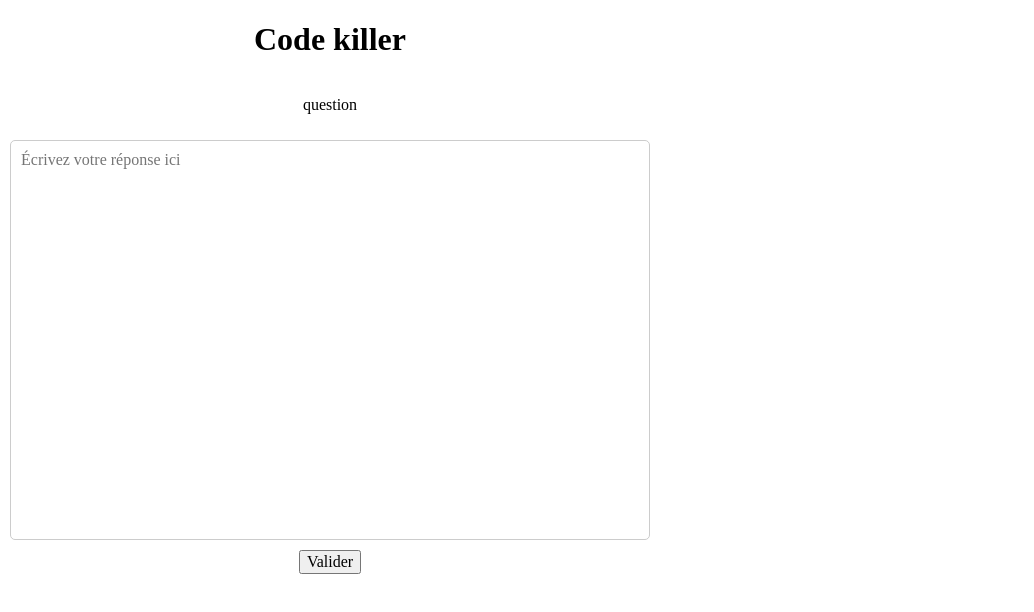
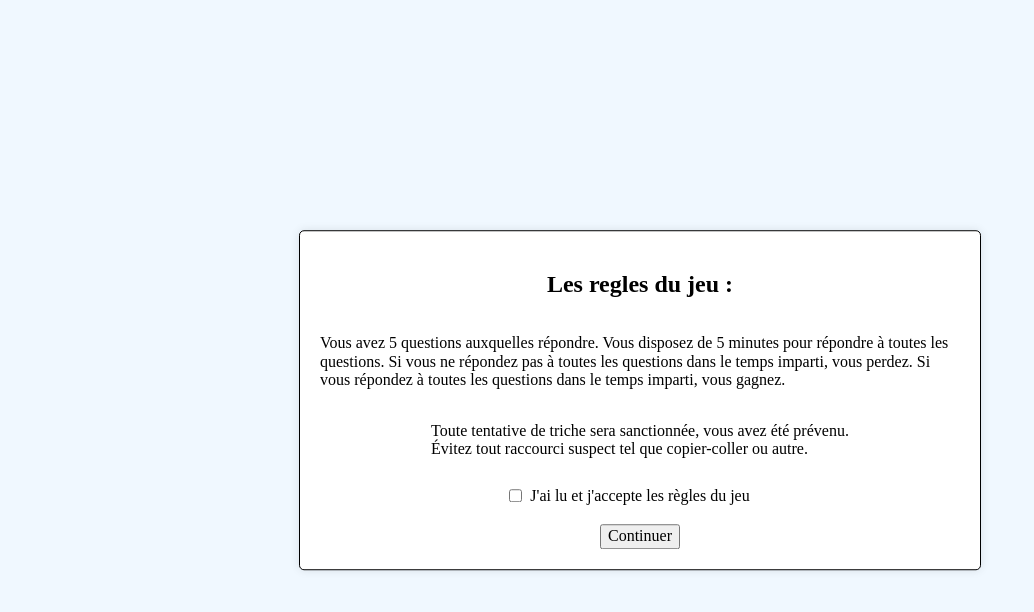
Before and after one commit to LDNCQ/projet-gpt-detector, a plain HTML site: page grandquestion.html in a window 1280 px wide. Shown: the whole page, without its empty margins (0-1034 px from the left). Drawn offline with nearby package versions, Linux system fonts and the light colour scheme.

Commit message:
popup fini

```diff
--- /dev/null
+++ b/assets/css/components/PopUp.css
@@ -0,0 +1,35 @@
+.popUP {
+    position: absolute;
+    top: 0;
+    background-color: aliceblue;
+    width: 100%;
+    height: 200vh;
+    z-index: 1000;
+}
+
+.PopUpContent {
+
+    position: absolute;
+    top: 25%;
+    left: 50%;
+    transform: translate(-50%, -50%);
+    background-color: white;
+    width: 50%;
+    /* height: 50%; */
+    z-index: 2000;
+    border: 1px solid black;
+    padding: 20px;
+    box-shadow: 0 0 10px 0 rgba(0, 0, 0, 0.1);
+    border-radius: 5px;
+    display: flex;
+    flex-direction: column;
+    justify-content: center;
+    align-items: center;
+}
+
+#regleValider {
+
+    position: relative;
+    top: 15px;
+    right: 125px;
+}
--- /dev/null
+++ b/assets/scripts/popup.js
@@ -0,0 +1,7 @@
+function validerRegles() {
+
+    const popup = document.querySelector('.popUP');
+
+    popup.style.display = 'none';
+    popup.style.zIndex = '0';
+};
--- a/grandquestion.html
+++ b/grandquestion.html
@@ -5,6 +5,8 @@
     <meta name="viewport" content="width=device-width, initial-scale=1.0">
     <link rel="stylesheet" href="./assets/css/node_modules/normalize.css/normalize.css">
     <link rel="stylesheet" href="./assets/css/components/prompt.css">
+    <link rel="stylesheet" href="./assets/css/components/PopUp.css">
+
     <title>C0de Killer</title>
 </head>
 <body>
@@ -16,11 +18,27 @@
             <textarea name="reponse1" id="reponsequestion1" class="reponseGrandQuestion" cols="30" rows="30" placeholder="Écrivez votre réponse ici"></textarea>
             <button onclick="send()">Valider</button>
         </section>
+
+        <div class="popUP">
+            <div class="PopUpContent">
+                <h2>Les regles  du jeu :</h2>
+                <p>Vous avez 5 questions auxquelles répondre. Vous disposez de 5 minutes pour répondre à toutes les questions. Si vous ne répondez pas à toutes les questions dans le temps imparti, vous perdez. Si vous répondez à toutes les questions dans le temps imparti, vous gagnez.</p>
+                <p>Toute tentative de triche sera sanctionnée, vous avez été prévenu. <br>
+                Évitez tout raccourci suspect tel que copier-coller ou autre. <br>
+                </p>
+                <input type="checkbox" name="regle" id="regleValider">
+                <label for="regleValider">J'ai lu et j'accepte les règles du jeu</label><br>
+                <button onclick="validerRegles()" id="continuerPopUp">Continuer</button>
+            </div>
+
+        </div>
     </main>
     <footer></footer>
 </body>
 <script src="./assets/scripts/send.function.js"></script>
 <!-- <script src="./assets/scripts/gptZero.js"></script> -->
 <script src="./assets/scripts/script.js"></script>
+<script src="./assets/scripts/popup.js"></script>
+
 
 </html>
```
Also changed, not shown: Quiiz.html (+7 -2 lines), assets/scripts/validationCheckboxRegle.js (+8 -7 lines).
